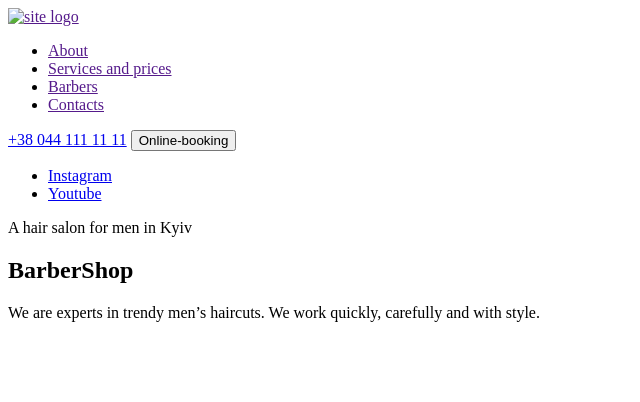
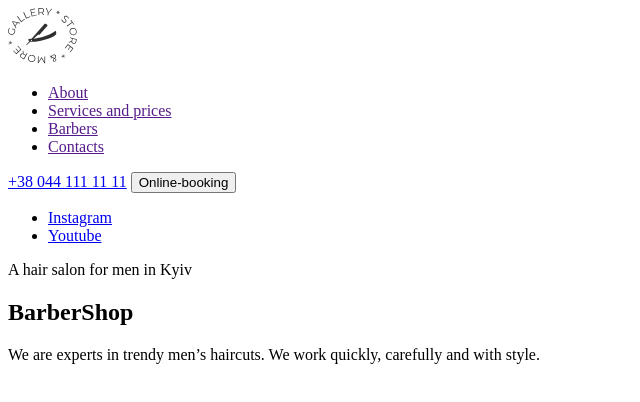
Before and after one commit to cake787/787, a plain HTML site: page index.html in a window 1280 px wide. Shown: the whole page, without its empty margins (0-640 px from the left). Drawn offline with Linux system fonts and the light colour scheme.

Commit message:
html start

```diff
--- a/index.html
+++ b/index.html
@@ -10,7 +10,7 @@
     <header>
      <nav>
         <a href="">
-<img src="./img/logo.svg" alt="site logo" />
+<img src="./img/Logo.svg" alt="site logo" />
 </a>
 <ul>
     <li><a href="">About</a></li>
```
Also changed, not shown: img/Logo.svg (added), img/img.svg (deleted).
